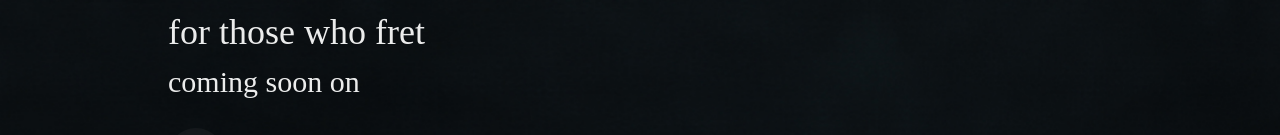
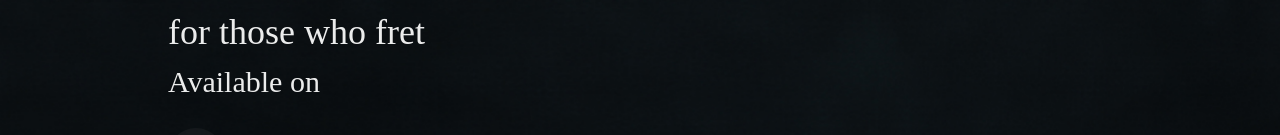
Before and after one commit to HannahBeattie/myWorryMonsterSite, a Next.js app: page / in a window 1280 px wide. Shown: the part 412-547 px from the top of the page. Built offline with nearby package versions, Linux system fonts and the light colour scheme; a web font is replaced by a local one.

Commit message:
upade link;

```diff
--- a/public/components/landing/Buttons.js
+++ b/public/components/landing/Buttons.js
@@ -1,4 +1,5 @@
-import { Box, Button, HStack, IconButton, SimpleGrid, Text, VStack } from '@chakra-ui/react'
+import { Box, Button, HStack, IconButton, Link, SimpleGrid, Text, VStack } from '@chakra-ui/react'
+import NextLink from 'next/link'
 import React from 'react'
 import { FaAndroid, FaApple } from 'react-icons/fa'
 
@@ -23,17 +24,22 @@ function Buttons() {
 	return (
 		<VStack alignItems={'stretch'} spacing={{ base: 2, md: 4, lg: 6 }}>
 			<Text fontSize={'3xl'} textAlign={{ base: 'center', md: 'start' }}>
-				coming soon on
+				Available on
 			</Text>
+
 			<HStack alignItems={'stretch'} justify={{ base: 'center', md: 'start' }} spacing={4}>
 				<VStack>
-					<IconButton {...btnProps} icon={<FaApple fontSize={35} />} />
+					<NextLink
+						passHref
+						target='blank'
+						href={'https://apps.apple.com/nz/app/my-pet-worry-monster/id6447295037'}
+					>
+						<Link>
+							<IconButton {...btnProps} icon={<FaApple fontSize={35} />} />
+						</Link>
+					</NextLink>
 					<Text {...btnFnt}>IOS</Text>
 				</VStack>
-				{/* <VStack _hover={{ color: '#9EDEC6' }}>
-					<IconButton {...btnProps} icon={<FaAndroid fontSize={35} />} />
-					<Text {...btnFnt}>Android</Text>
-				</VStack> */}
 			</HStack>
 			<VStack spacing={0} alignItems={'stretch'}>
 				<Text {...fontSize}>Created & coded by Hannah Beattie</Text>
```
